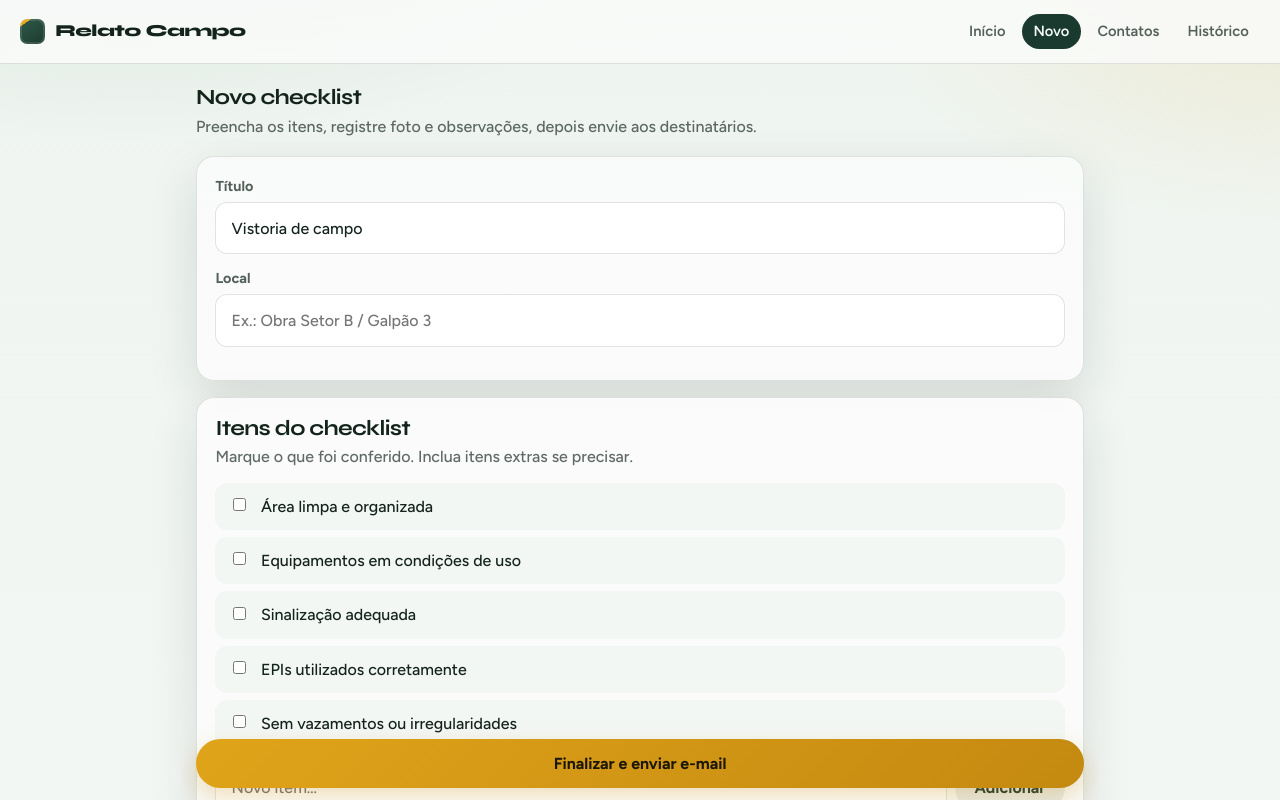
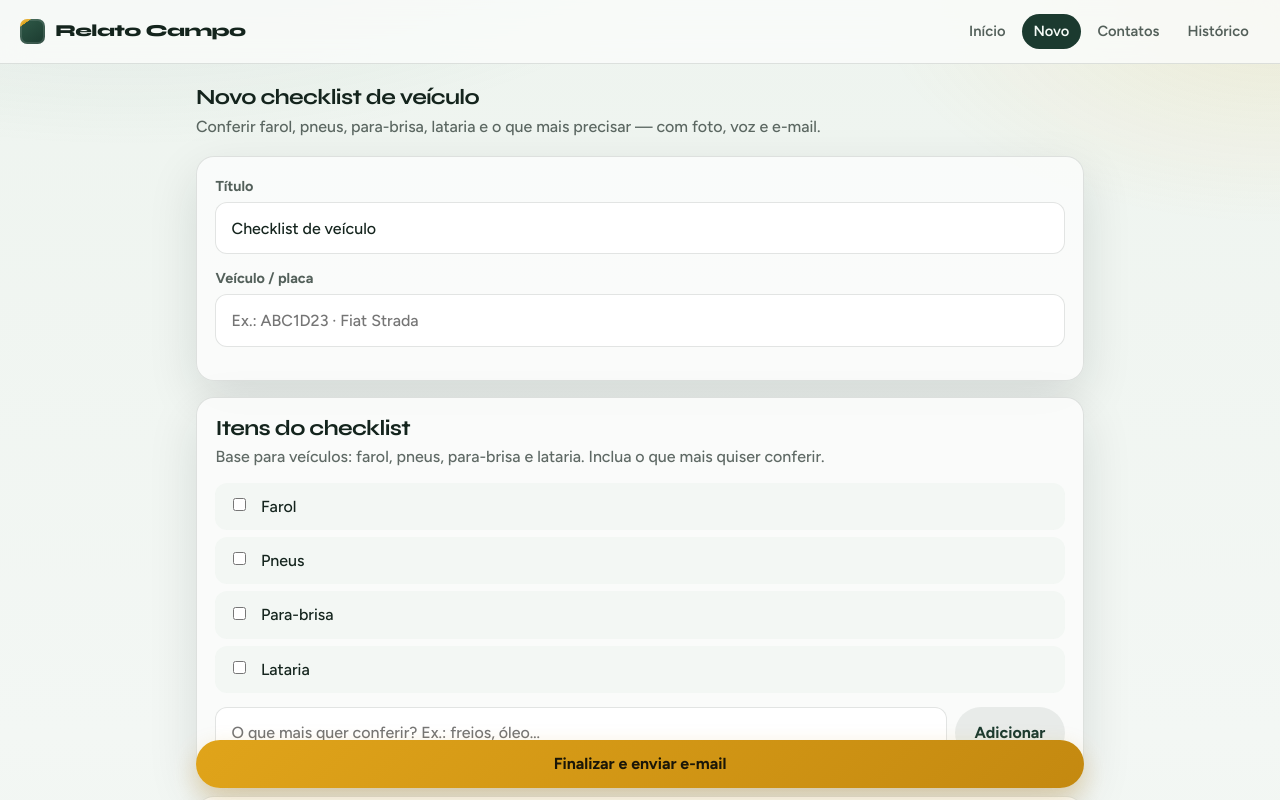
Before and after one commit to xschusterx/app_banco_p, a React (Vite) app in the folder checklist-app/: page /novo in a window 1280 px wide. Shown: the top 800 px of the page. Built offline with nearby package versions, Linux system fonts and the light colour scheme.

Commit message:
Switch checklist template to vehicle inspection items
Use farol, pneus, para-brisa and lataria as the default checklist base,
keep custom item entry, and update copy for vehicle/placa context.

Co-authored-by: xschusterx <xschusterx@users.noreply.github.com>

```diff
--- a/checklist-app/src/components/PhotoCapture.tsx
+++ b/checklist-app/src/components/PhotoCapture.tsx
@@ -20,7 +20,7 @@ export function PhotoCapture({ photoDataUrl, onChange }: Props) {
   return (
     <section className="photo-block">
       <div className="section-head">
-        <h2>Foto do local</h2>
+        <h2>Foto do veículo</h2>
         <p>Tire uma foto ou escolha da galeria para anexar ao relato.</p>
       </div>
 
--- a/checklist-app/src/email.ts
+++ b/checklist-app/src/email.ts
@@ -3,7 +3,7 @@ import type { ChecklistItem, ChecklistReport } from './types';
 export function buildEmailBody(report: ChecklistReport): string {
   const lines: string[] = [];
   lines.push(`Checklist: ${report.title}`);
-  if (report.location) lines.push(`Local: ${report.location}`);
+  if (report.location) lines.push(`Veículo / placa: ${report.location}`);
   lines.push(`Data: ${new Date(report.createdAt).toLocaleString('pt-BR')}`);
   lines.push('');
   lines.push('Itens verificados:');
--- a/checklist-app/src/pages/HomePage.tsx
+++ b/checklist-app/src/pages/HomePage.tsx
@@ -11,9 +11,9 @@ export function HomePage() {
         <div className="hero-veil" aria-hidden />
         <div className="hero-copy">
           <p className="hero-brand">Relato Campo</p>
-          <h1>Checklist com foto, voz e envio direto por e-mail</h1>
+          <h1>Checklist de veículos com foto, voz e envio por e-mail</h1>
           <p className="hero-lead">
-            Registre a vistoria, tire a foto, dite as observações e encaminhe o relatório aos contatos salvos.
+            Confira farol, pneus, para-brisa e lataria, acrescente o que quiser, tire a foto e envie o relato.
           </p>
           <div className="hero-actions">
             <Link className="btn primary" to="/novo">
@@ -29,20 +29,20 @@ export function HomePage() {
       <section className="home-panel">
         <div className="section-head">
           <h2>Como funciona</h2>
-          <p>Três passos para fechar a vistoria no celular.</p>
+          <p>Três passos para fechar a conferência do veículo.</p>
         </div>
         <ol className="steps">
           <li>
             <strong>Marque os itens</strong>
-            <span>Confira o que está ok no local e anote o que falta.</span>
+            <span>Use a base (farol, pneus, para-brisa, lataria) e inclua o que mais for conferir.</span>
           </li>
           <li>
             <strong>Foto e relato</strong>
-            <span>Capture a imagem e digite ou fale as observações.</span>
+            <span>Capture a imagem do veículo e digite ou fale as observações.</span>
           </li>
           <li>
             <strong>Envie por e-mail</strong>
-            <span>Use contatos salvos para reenviar em próximas vistorias.</span>
+            <span>Use contatos salvos para reenviar em próximos checklists da frota.</span>
           </li>
         </ol>
       </section>
--- a/checklist-app/src/pages/NewChecklistPage.tsx
+++ b/checklist-app/src/pages/NewChecklistPage.tsx
@@ -11,7 +11,7 @@ import type { ChecklistItem, ChecklistReport } from '../types';
 export function NewChecklistPage() {
   const navigate = useNavigate();
   const initial = useMemo(() => loadData(), []);
-  const [title, setTitle] = useState('Vistoria de campo');
+  const [title, setTitle] = useState('Checklist de veículo');
   const [location, setLocation] = useState('');
   const [items, setItems] = useState<ChecklistItem[]>(() => createItems(initial.defaultItems));
   const [newItem, setNewItem] = useState('');
@@ -96,21 +96,25 @@ export function NewChecklistPage() {
   return (
     <div className="page form-page">
       <header className="page-intro">
-        <h1>Novo checklist</h1>
-        <p>Preencha os itens, registre foto e observações, depois envie aos destinatários.</p>
+        <h1>Novo checklist de veículo</h1>
+        <p>Conferir farol, pneus, para-brisa, lataria e o que mais precisar — com foto, voz e e-mail.</p>
       </header>
 
       <section className="form-block">
         <label className="field">
           <span>Título</span>
-          <input value={title} onChange={(e) => setTitle(e.target.value)} placeholder="Ex.: Inspeção matinal" />
+          <input
+            value={title}
+            onChange={(e) => setTitle(e.target.value)}
+            placeholder="Ex.: Checklist diário da frota"
+          />
         </label>
         <label className="field">
-          <span>Local</span>
+          <span>Veículo / placa</span>
           <input
             value={location}
             onChange={(e) => setLocation(e.target.value)}
-            placeholder="Ex.: Obra Setor B / Galpão 3"
+            placeholder="Ex.: ABC1D23 · Fiat Strada"
           />
         </label>
       </section>
@@ -118,7 +122,7 @@ export function NewChecklistPage() {
       <section className="form-block">
         <div className="section-head">
           <h2>Itens do checklist</h2>
-          <p>Marque o que foi conferido. Inclua itens extras se precisar.</p>
+          <p>Base para veículos: farol, pneus, para-brisa e lataria. Inclua o que mais quiser conferir.</p>
         </div>
         <ul className="check-list">
           {items.map((item) => (
@@ -134,8 +138,8 @@ export function NewChecklistPage() {
           <input
             value={newItem}
             onChange={(e) => setNewItem(e.target.value)}
-            placeholder="Novo item…"
-            aria-label="Novo item do checklist"
+            placeholder="O que mais quer conferir? Ex.: freios, óleo…"
+            aria-label="Novo item do checklist de veículo"
           />
           <button type="submit" className="btn ghost">
             Adicionar
--- a/checklist-app/src/storage.ts
+++ b/checklist-app/src/storage.ts
@@ -1,13 +1,13 @@
 import type { AppData, ChecklistReport, Contact } from './types';
 
-const STORAGE_KEY = 'relato-campo-data-v1';
+const STORAGE_KEY = 'relato-campo-data-v2';
 
+/** Modelo base de checklist de veículos; o usuário pode incluir outros itens na tela. */
 const DEFAULT_ITEMS = [
-  'Área limpa e organizada',
-  'Equipamentos em condições de uso',
-  'Sinalização adequada',
-  'EPIs utilizados corretamente',
-  'Sem vazamentos ou irregularidades',
+  'Farol',
+  'Pneus',
+  'Para-brisa',
+  'Lataria',
 ];
 
 function emptyData(): AppData {
@@ -26,7 +26,8 @@ export function loadData(): AppData {
     return {
       contacts: parsed.contacts ?? [],
       reports: parsed.reports ?? [],
-      defaultItems: parsed.defaultItems?.length ? parsed.defaultItems : DEFAULT_ITEMS,
+      // Sempre usa o modelo atual de veículos; itens extras o usuário adiciona na tela.
+      defaultItems: DEFAULT_ITEMS,
     };
   } catch {
     return emptyData();
```
Also changed, not shown: 2 other files (tests, documents, lock files or other folders).
